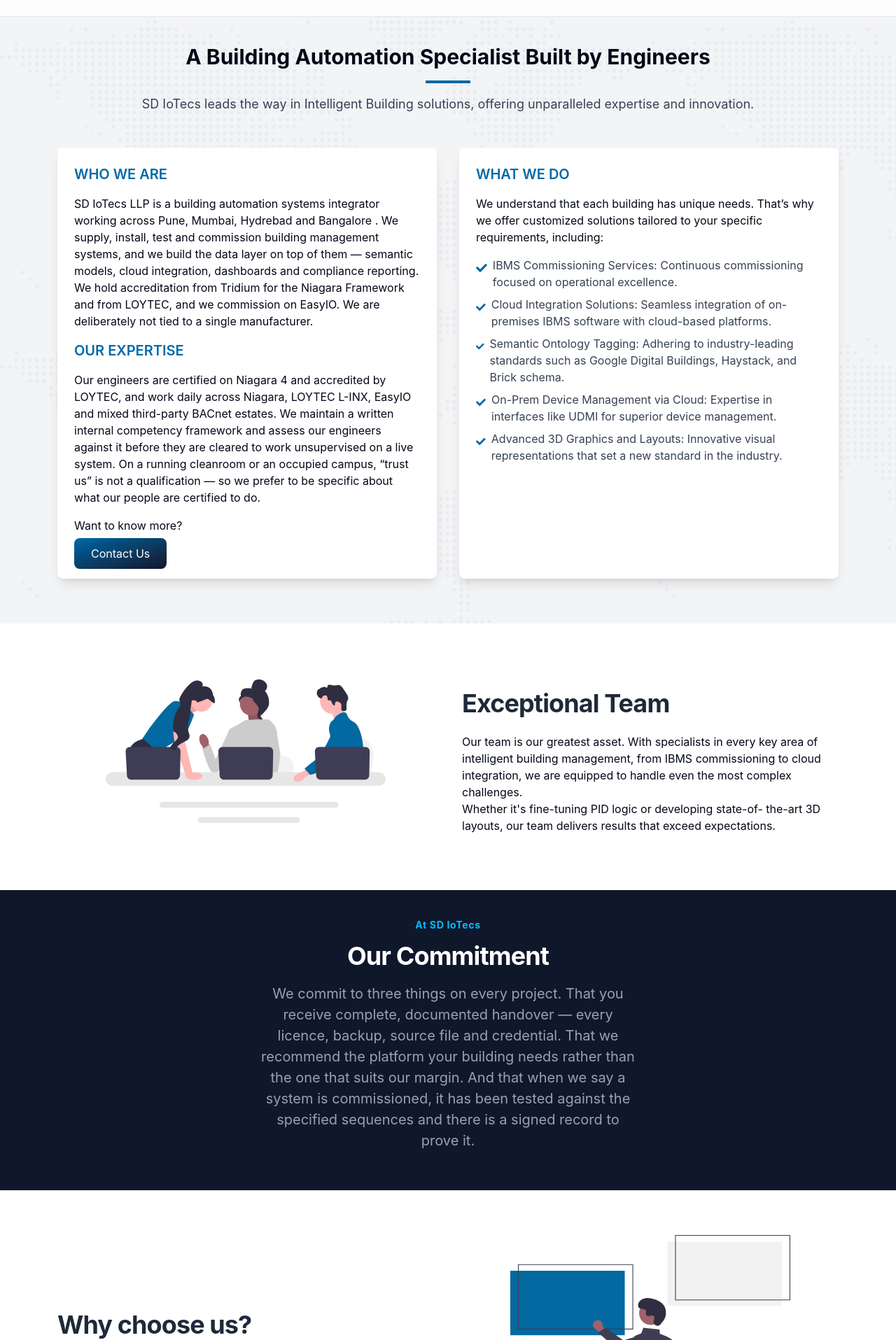
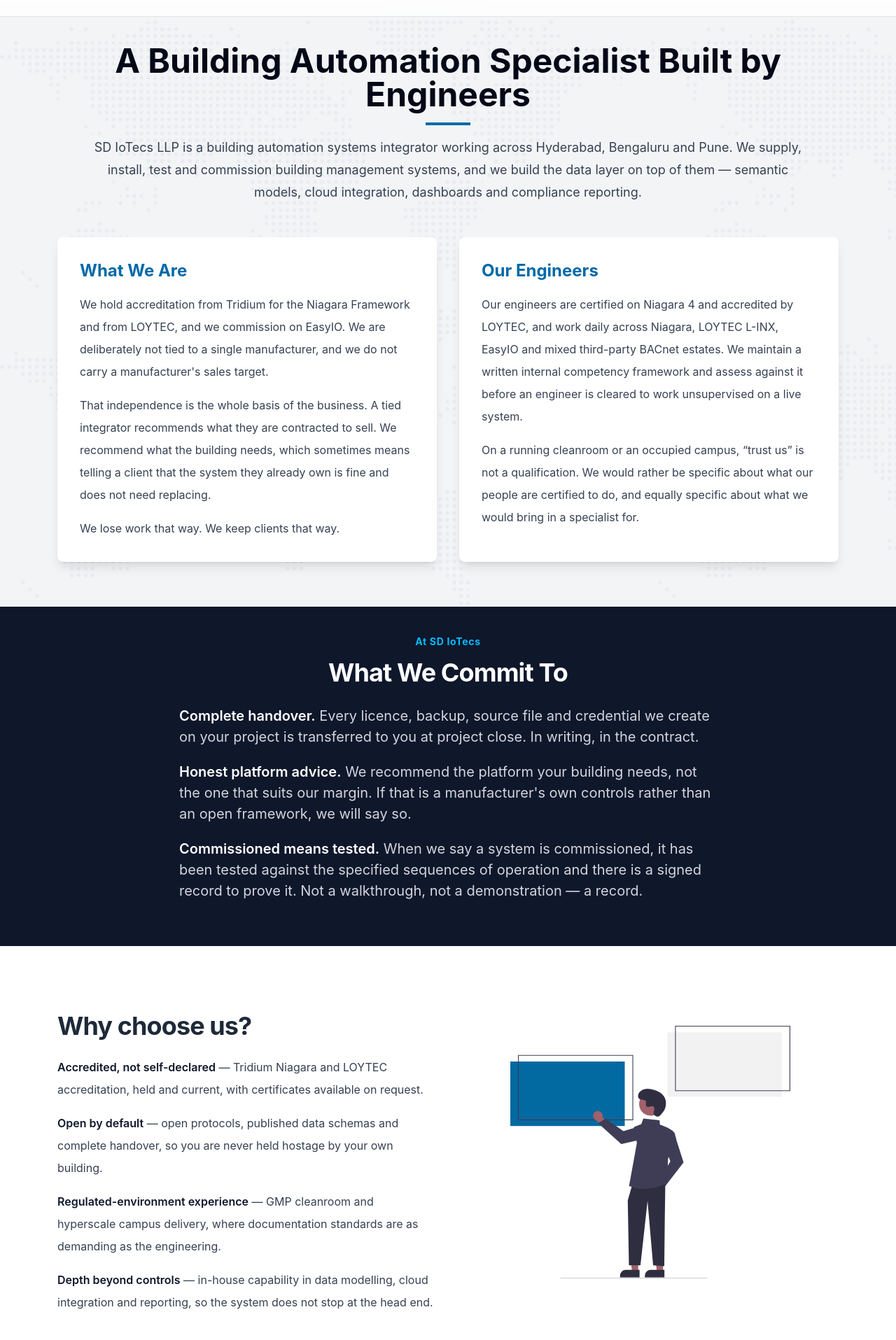
Before and after one commit to Yugabdh/iot-static-website, a Next.js app: page /about-us in a window 1280 px wide. Shown: the part 65-1980 px from the top of the page at 70% size. Built offline with nearby package versions, Linux system fonts and the light colour scheme.

Commit message:
About us page modified as per the content provided

```diff
--- a/app/about-us/page.js
+++ b/app/about-us/page.js
@@ -1,180 +1,91 @@
 import SectionTitleInfo from '@/components/section-title-info';
-import Image from "next/image";
+import AccreditationTrustBar from '@/components/accreditation-trust-bar';
 import Link from 'next/link';
-import React from 'react';
-import { FaCheck } from "react-icons/fa";
-
-import { GrUserExpert, GrTechnology, GrCubes } from "react-icons/gr";
 import { createPageMetadata } from '@/util/seo-metadata';
+import Image from 'next/image';
 
 export const metadata = createPageMetadata({
-  title: 'About SD IoTecs | Tridium Niagara & LOYTEC Accredited Integrator',
-  description: 'SD IoTecs LLP is a vendor-neutral building automation integrator accredited by Tridium Niagara, LOYTEC, EasyIO, Delta Controls and N3uron, delivering across Mumbai, Pune, Hyderabad, Bengaluru',
+  title: 'About SD IoTecs | Niagara & LOYTEC Accredited',
+  description: 'SD IoTecs LLP is a vendor-neutral building automation integrator accredited by Tridium Niagara and LOYTEC, delivering across Hyderabad, Bengaluru and Pune.',
   path: '/about-us',
 });
-
-const bullets = [
-  {
-    title: "Unparalleled Expertise",
-    desc: "Our team brings together the best in the industry for IBMS commissioning and integration solutions.",
-    icon: <GrUserExpert />,
-  },
-  {
-    title: "Tailored Solutions",
-    desc: "We customize our offerings to meet the unique needs of each client.",
-    icon: <GrCubes />,
-  },
-  {
-    title: "Innovation-Driven",
-    desc: "We stay ahead of the curve with the latest technologies and methodologies.",
-    icon: <GrTechnology />,
-  },
-];
 
 const About = () => {
   return (
     <>
-      <section className="py-16 mt-16 bg-gray-100" style={{ backgroundImage: 'url(/images/dots.png)' }}>
-        <div className="container mx-auto md:px-16">
-          <div className="text-center mb-12">
-            <h2 className="text-3xl font-headline font-bold mb-4">A Building Automation Specialist Built by Engineers</h2>
-            <div className="w-16 h-1 bg-sky-700 mx-auto mb-4"></div>
-            <p className="text-lg text-gray-700">
-              SD IoTecs leads the way in Intelligent Building solutions, offering unparalleled expertise and innovation.
+      <section className="mt-16 bg-gray-100 py-16" style={{ backgroundImage: 'url(/images/dots.png)' }}>
+        <div className="container mx-auto px-4 md:px-16">
+          <div className="mb-12 text-center">
+            <h1 className="mb-4 text-3xl font-headline font-bold md:text-5xl">
+              A Building Automation Specialist Built by Engineers
+            </h1>
+            <div className="mx-auto mb-4 h-1 w-16 bg-sky-700" />
+            <p className="mx-auto max-w-5xl text-lg leading-8 text-gray-700">
+              SD IoTecs LLP is a building automation systems integrator working across Hyderabad, Bengaluru and Pune. We supply, install, test and commission building management systems, and we build the data layer on top of them — semantic models, cloud integration, dashboards and compliance reporting.
             </p>
           </div>
 
-          <div className="flex flex-wrap -mx-4 items-stretch">
-            <div className="w-full lg:w-1/2 px-4 mb-8 lg:mb-0">
-              <div className="bg-white p-6 rounded-lg shadow-lg h-full">
-                <h4 className="text-xl font-semibold mb-4 text-sky-700 font-headline">WHO WE ARE</h4>
-                <p className="mb-4">
-                  SD IoTecs LLP is a building automation systems integrator working across Pune, Mumbai, Hydrebad and Bangalore .
-                  We supply, install, test and commission building management systems,
-                  and we build the data layer on top of them — semantic models, cloud integration,
-                  dashboards and compliance reporting. We hold accreditation from Tridium for the Niagara
-                  Framework and from LOYTEC, and we commission on EasyIO. We are deliberately not tied
-                  to a single manufacturer.
+          <div className="grid gap-8 lg:grid-cols-2">
+            <div className="rounded-lg bg-white p-6 shadow-lg sm:p-8">
+              <h2 className="mb-4 text-2xl font-headline font-bold text-sky-700">What We Are</h2>
+              <p className="mb-4 leading-8 text-gray-700">
+                We hold accreditation from Tridium for the Niagara Framework and from LOYTEC, and we commission on EasyIO. We are deliberately not tied to a single manufacturer, and we do not carry a manufacturer&apos;s sales target.
               </p>
-
-                <h4 className="text-xl font-semibold mb-4 text-sky-700 font-headline">OUR EXPERTISE</h4>
-                <p className="mb-4">
-                  Our engineers are certified on Niagara 4 and accredited by LOYTEC, and work daily across
-                  Niagara, LOYTEC L-INX, EasyIO and mixed third-party BACnet estates. We maintain a
-                  written internal competency framework and assess our engineers against it before they are
-                  cleared to work unsupervised on a live system. On a running cleanroom or an occupied
-                  campus, “trust us” is not a qualification — so we prefer to be specific about what our people
-                  are certified to do.
+              <p className="leading-8 text-gray-700">
+                That independence is the whole basis of the business. A tied integrator recommends what they are contracted to sell. We recommend what the building needs, which sometimes means telling a client that the system they already own is fine and does not need replacing.
               </p>
-                <p className="mb-4">
-                  Want to know more?
+              <p className="mt-4 leading-8 text-gray-700">
+                We lose work that way. We keep clients that way.
               </p>
-                <Link
-                  href="/contact-us"
-                  className="text-white bg-linear-to-br from-sky-700 to-slate-900 hover:bg-linear-to-bl focus:ring-4 focus:outline-none focus:ring-slate-300 rounded-lg px-6 py-3 text-center me-2 mb-2"
-                >
-                  Contact Us
-                </Link>
-              </div>
             </div>
 
-            <div className="w-full lg:w-1/2 px-4">
-              <div className="bg-white p-6 rounded-lg shadow-lg h-full">
-                <h4 className="text-xl font-semibold mb-4 text-sky-700 font-headline">WHAT WE DO</h4>
-                <p className="mb-4">We understand that each building has unique needs. That’s why we offer customized
-                  solutions tailored to your specific requirements, including:</p>
-                <ul className="list-none pl-0 space-y-2">
-                  <li className="flex items-start">
-                    <FaCheck className="text-sky-700 mr-2 mt-1 text-2xl font-bold" />
-                    <span className="text-gray-700">
-                      IBMS Commissioning Services: Continuous commissioning focused on operational excellence.
-                    </span>
-                  </li>
-                  <li className="flex items-start">
-                    <FaCheck className="text-sky-700 mr-2 mt-1 text-2xl font-bold" />
-                    <span className="text-gray-700">
-                      Cloud Integration Solutions: Seamless integration of on-premises IBMS software with cloud-based platforms.
-                    </span>
-                  </li>
-                  <li className="flex items-start">
-                    <FaCheck className="text-sky-700 mr-2 mt-1 text-2xl font-bold" />
-                    <span className="text-gray-700">
-                      Semantic Ontology Tagging: Adhering to industry-leading standards such as Google Digital Buildings, Haystack, and Brick schema.
-                    </span>
-                  </li>
-                  <li className="flex items-start">
-                    <FaCheck className="text-sky-700 mr-2 mt-1 text-2xl font-bold" />
-                    <span className="text-gray-700">
-                      On-Prem Device Management via Cloud: Expertise in interfaces like UDMI for superior device management.
-                    </span>
-                  </li>
-                  <li className="flex items-start">
-                    <FaCheck className="text-sky-700 mr-2 mt-1 text-2xl font-bold" />
-                    <span className="text-gray-700">
-                      Advanced 3D Graphics and Layouts: Innovative visual representations that set a new standard in the industry.
-                    </span>
-                  </li>
-                </ul>
-              </div>
+            <div className="rounded-lg bg-white p-6 shadow-lg sm:p-8">
+              <h2 className="mb-4 text-2xl font-headline font-bold text-sky-700">Our Engineers</h2>
+              <p className="leading-8 text-gray-700">
+                Our engineers are certified on Niagara 4 and accredited by LOYTEC, and work daily across Niagara, LOYTEC L-INX, EasyIO and mixed third-party BACnet estates. We maintain a written internal competency framework and assess against it before an engineer is cleared to work unsupervised on a live system.
+              </p>
+              <p className="mt-4 leading-8 text-gray-700">
+                On a running cleanroom or an occupied campus, &ldquo;trust us&rdquo; is not a qualification. We would rather be specific about what our people are certified to do, and equally specific about what we would bring in a specialist for.
+              </p>
             </div>
           </div>
         </div>
       </section>
-      <section className="pt-16">
-        <div className="container mx-auto md:px-16">
-          <div className="flex flex-wrap mb-20 lg:gap-10 lg:flex-nowrap ">
-            <div
-              className="flex items-center justify-center w-full lg:w-1/2">
-              <div>
-                <Image
-                  src="/images/svg/about-us.svg"
-                  width={400}
-                  height={400}
-                  alt="Benefits"
-                  className={"object-cover"}
-                  placeholder="blur"
-                  blurDataURL="/images/svg/about-us.svg"
-                  style={{
-                    maxWidth: "100%",
-                    height: "auto"
-                  }} />
-              </div>
+
+      <section className="flex w-full flex-col py-10 bg-slate-900 items-center justify-center text-center">
+        {/* Pre-title */}
+        <div className="text-sm font-bold tracking-wider text-sky-400">
+          At SD IoTecs
         </div>
 
-            <div className="flex flex-wrap items-center w-full lg:w-1/2">
-              <div>
-                <div className="flex justify-center md:justify-normal w-full mt-4">
-                  <h3 className="max-w-2xl mt-3 text-3xl font-headline font-bold leading-snug tracking-tight text-gray-800 lg:leading-tight lg:text-4xl">
-                    Exceptional Team
-                  </h3>
-                </div>
+        {/* Title */}
+        <h2 className="max-w-2xl mt-3 text-3xl font-headline font-bold leading-snug tracking-tight text-white lg:leading-tight lg:text-4xl">
+          What We Commit To
+        </h2>
 
-                <div className="w-full mt-5 text-center md:text-start">
+        {/* Commitments list */}
+        <div className="max-w-4xl py-6 px-6 md:px-16 text-lg leading-normal text-gray-300 lg:text-xl space-y-5 text-left">
           <p>
-                    Our team is our greatest asset. With specialists in every key area of intelligent building
-                    management, from IBMS commissioning to cloud integration, we are equipped to handle
-                    even the most complex challenges.
+            <strong className="font-semibold text-white">Complete handover.</strong>{" "}
+            Every licence, backup, source file and credential we create on your
+            project is transferred to you at project close. In writing, in the
+            contract.
           </p>
           <p>
-                    Whether it&apos;s fine-tuning PID logic or developing state-of-
-                    the-art 3D layouts, our team delivers results that exceed expectations.
+            <strong className="font-semibold text-white">Honest platform advice.</strong>{" "}
+            We recommend the platform your building needs, not the one that suits
+            our margin. If that is a manufacturer&apos;s own controls rather than
+            an open framework, we will say so.
+          </p>
+          <p>
+            <strong className="font-semibold text-white">Commissioned means tested.</strong>{" "}
+            When we say a system is commissioned, it has been tested against the
+            specified sequences of operation and there is a signed record to prove
+            it. Not a walkthrough, not a demonstration — a record.
           </p>
         </div>
-              </div>
-            </div>
-          </div>
-        </div>
       </section>
-      <SectionTitleInfo
-        preTitle="At SD IoTecs"
-        title="Our Commitment"
-      >
-        We commit to three things on every project. That you receive complete, documented
-        handover — every licence, backup, source file and credential. That we recommend the
-        platform your building needs rather than the one that suits our margin. And that when we
-        say a system is commissioned, it has been tested against the specified sequences and there
-        is a signed record to prove it.
-      </SectionTitleInfo>
+
       <section className="pt-16">
         <div className="container mx-auto md:px-16">
           <div className="flex flex-wrap mb-20 lg:gap-10 lg:flex-nowrap ">
@@ -204,39 +115,51 @@
                   </h3>
                 </div>
 
-                <div className="w-full mt-5 text-center md:text-left text-2xl">
-                  <p className="mb-4">
-                    Accredited, not self-declared — Tridium Niagara and LOYTEC accreditation, held and
-                    current, with certificates available on request.
-                  </p>
+                <div className="w-full mt-5 text-left">
+                  <ul className="space-y-4 text-gray-700">
+                    <li className="leading-8">
+                      <strong className="font-semibold text-slate-900">Accredited, not self-declared</strong> — Tridium Niagara and LOYTEC accreditation, held and current, with certificates available on request.
+                    </li>
+                    <li className="leading-8">
+                      <strong className="font-semibold text-slate-900">Open by default</strong> — open protocols, published data schemas and complete handover, so you are never held hostage by your own building.
+                    </li>
+                    <li className="leading-8">
+                      <strong className="font-semibold text-slate-900">Regulated-environment experience</strong> — GMP cleanroom and hyperscale campus delivery, where documentation standards are as demanding as the engineering.
+                    </li>
+                    <li className="leading-8">
+                      <strong className="font-semibold text-slate-900">Depth beyond controls</strong> — in-house capability in data modelling, cloud integration and reporting, so the system does not stop at the head end.
+                    </li>
+                  </ul>
                 </div>
               </div>
             </div>
           </div>
         </div>
       </section>
+
+      <section className="my-16">
+        <div className="container mx-auto px-4 md:px-16">
+          <AccreditationTrustBar />
+        </div>
+      </section>
+
+      <section className="my-16">
+        <div className="container mx-auto px-4 md:px-16">
+          <Link
+            href="/technology-partners"
+            className="group flex w-full items-center justify-center transition-all duration-200 hover:-translate-y-0.5"
+          >
+            <span className="text-xl font-semibold tracking-tight text-sky-700 sm:text-3xl">
+              See our technology partners
+              <span aria-hidden="true" className="ml-2 inline-block transition-transform duration-200 group-hover:translate-x-1">
+                →
+              </span>
+            </span>
+          </Link>
+        </div>
+      </section>
     </>
   );
 };
 
-function Benefit(props) {
-  return (
-    <div className="flex items-start mt-8 space-x-3">
-      <div className="flex items-center justify-center shrink-0 mt-1 bg-sky-700 rounded-md w-11 h-11">
-        {React.cloneElement(props.icon, {
-          className: 'w-7 h-7 text-indigo-50',
-        })}
-      </div>
-      <div>
-        <h4 className="text-xl font-medium text-gray-800">
-          {props.title}
-        </h4>
-        <p className="mt-1 text-gray-500">
-          {props.children}
-        </p>
-      </div>
-    </div>
-  );
-}
-
 export default About;
```
Lines whose indentation alone changed are shown as unchanged.
